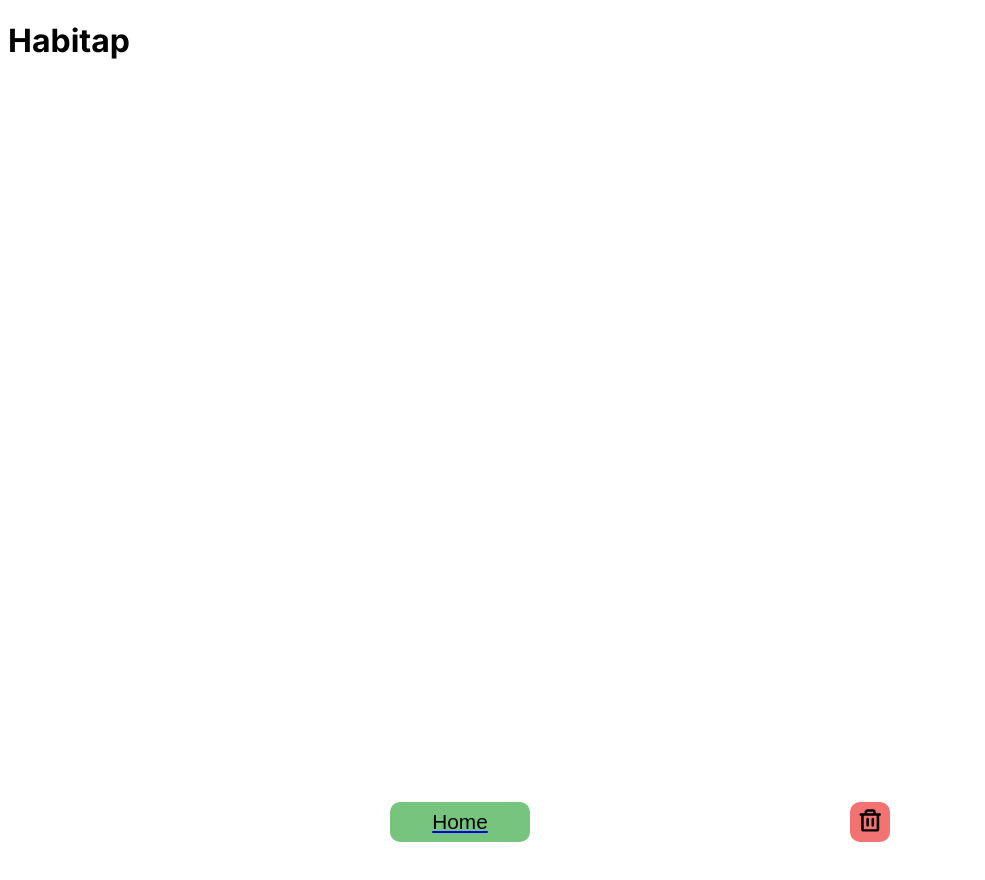
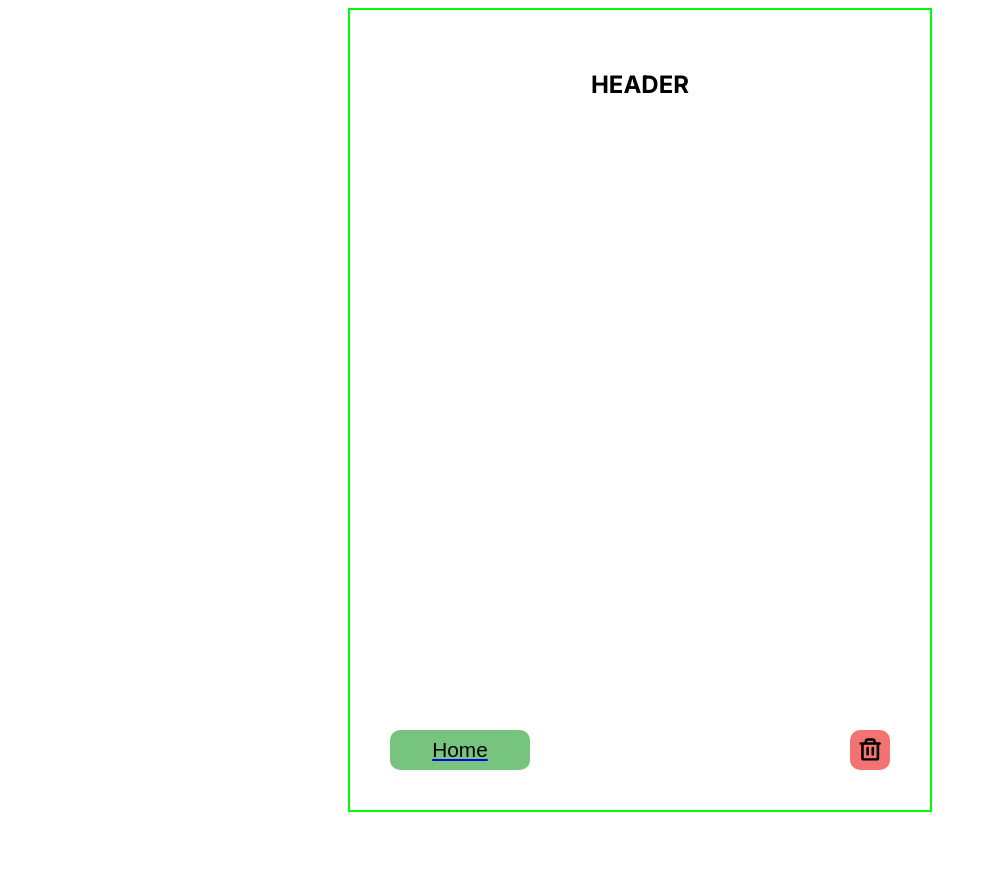
Before and after one commit to liz-robson/SoC-final-project, a Next.js app: page /myList in a window 1280 px wide. Shown: the top 880 px of the page, without its empty margins (0-985 px from the left). After the commit the page ends 820 px from the top, so only its background shows below. Built offline with nearby package versions, Linux system fonts and the light colour scheme; a web font is replaced by a local one.

Commit message:
adding a border to main

```diff
--- a/src/app/globals.css
+++ b/src/app/globals.css
@@ -10,11 +10,12 @@
 .main {
   display: flex;
   flex-direction: column;
-  justify-content: flex-end;
+  justify-content: space-between;
   align-items: center;
   width: 500px;
   height: 90vh;
   margin-left: auto;
   margin-right: auto;
   padding: 40px;
+  border: 2px solid lime;
 }
--- a/src/app/layout.tsx
+++ b/src/app/layout.tsx
@@ -18,7 +18,6 @@ export default function RootLayout({
     <html lang="en">
       <body className={inter.className}>
         <header>
-          <h1 id="habitap-title">Habitap</h1>
         </header>
         {children}</body>
     </html>
--- a/src/app/myList/page.tsx
+++ b/src/app/myList/page.tsx
@@ -5,10 +5,11 @@ import MainBtn from "../../../components/MainBtn";
 export default function MyList() {
   return <>
   <section className="main">
-<div className="btn-container">
+    <h1>HEADER</h1>
+  <div className="btn-container">
   <MainBtn />
   <DelToDoBtn />
-</div>
+  </div>
 </section>
 </>;
 }
```
